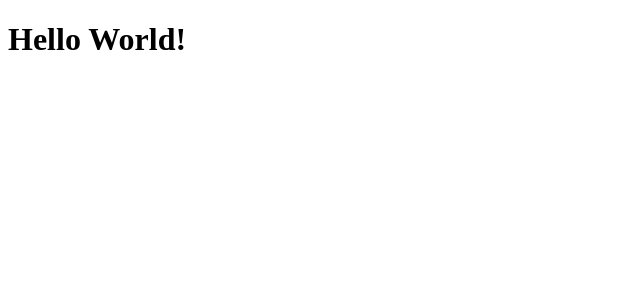
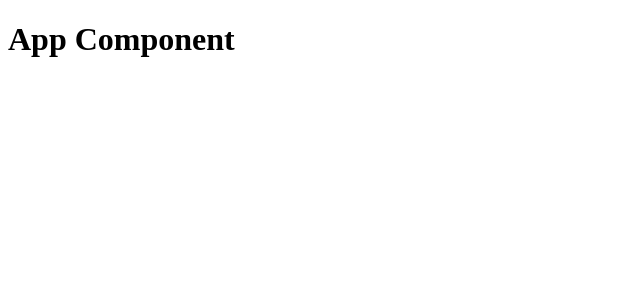
Before and after one commit to VitornscSilva/react-fundamentals, a React app: page / in a window 1280 px wide. Shown: the top 300 px of the page, without its empty margins (0-640 px from the left). Built offline with nearby package versions, Linux system fonts and the light colour scheme.

Commit message:
feat: create the App component

```diff
--- /dev/null
+++ b/src/App.js
@@ -0,0 +1,7 @@
+import React from 'react';
+
+function App() {
+  return <h1>App Component</h1>;
+}
+
+export default App;
--- a/src/index.js
+++ b/src/index.js
@@ -1,7 +1,9 @@
 import React from 'react';
 import ReactDOM from 'react-dom';
 
+import App from './App';
+
 ReactDOM.render(
-  <h1>Hello World!</h1>,
+  <App />,
   document.getElementById('root'),
 );
```
